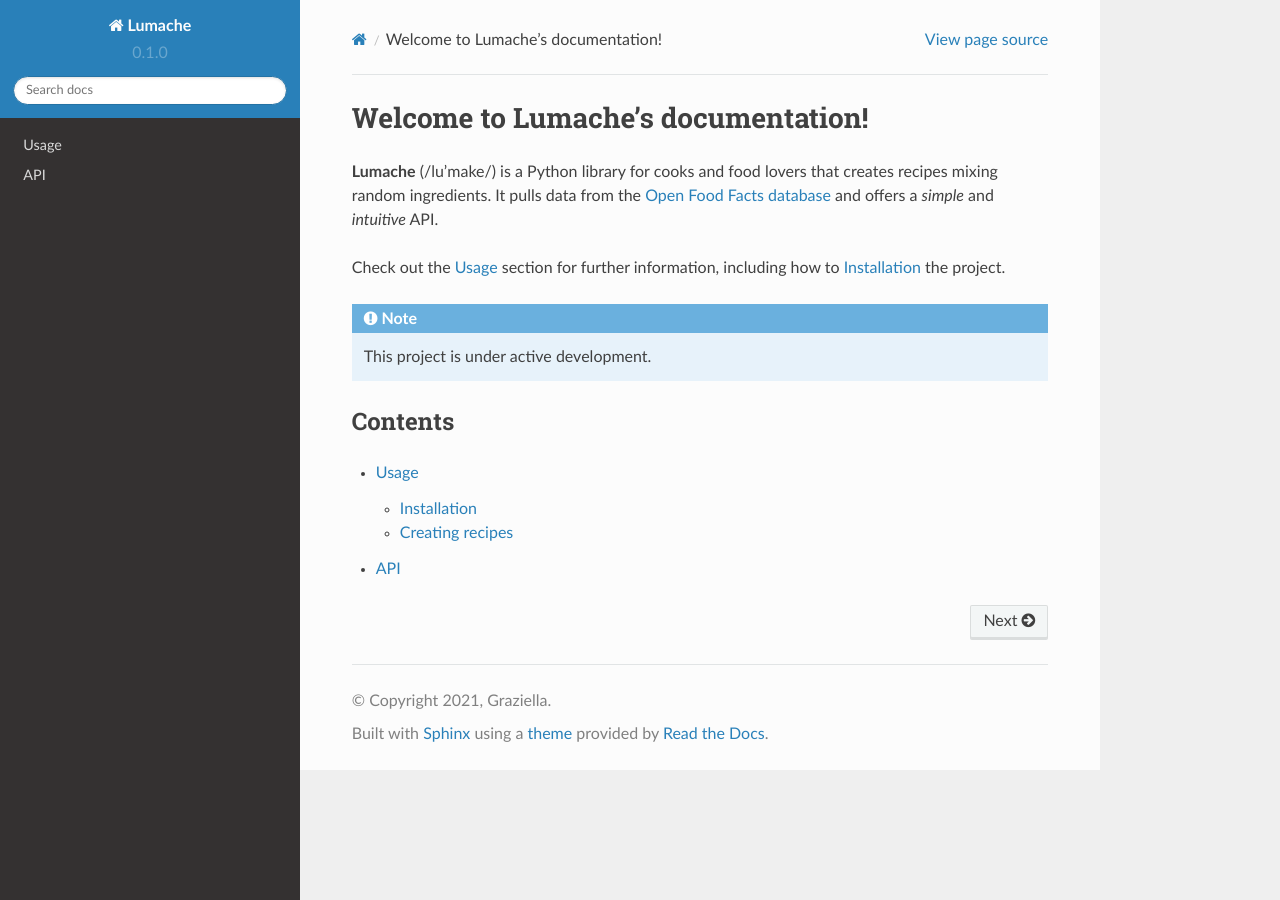
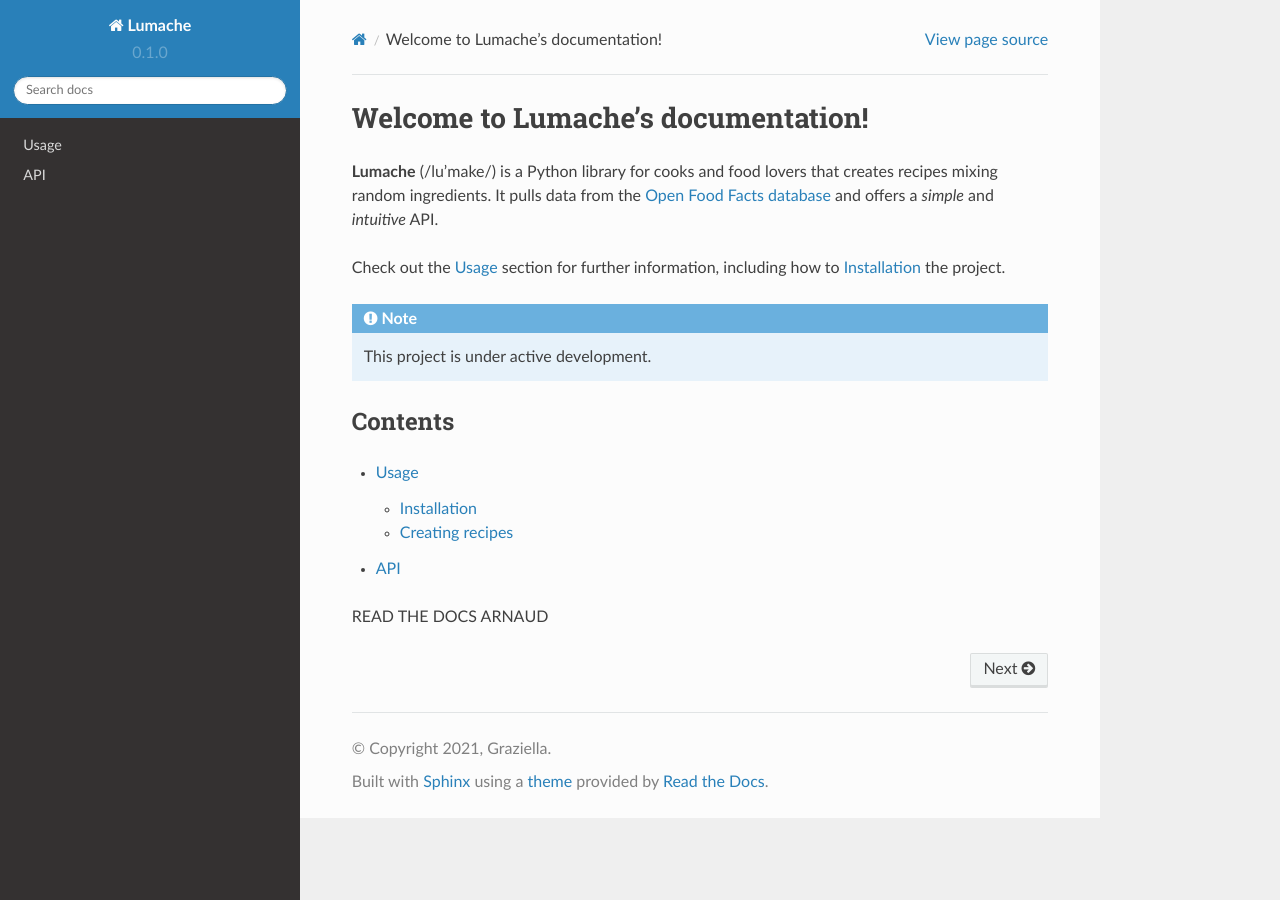
Before and after one commit to arnaudBou/rd_tech, a Sphinx documentation site: the page built from docs/source/index.rst, in a window 1280 px wide. Built offline with Sphinx 7.4.7 and the Read the Docs theme 2.0.0, drawn with Linux system fonts in a browser that asks for light colours.

Commit message:
Update index.rst

```diff
--- a/docs/source/index.rst
+++ b/docs/source/index.rst
@@ -20,3 +20,5 @@ Contents
 
    usage
    api
+
+READ THE DOCS ARNAUD
```
